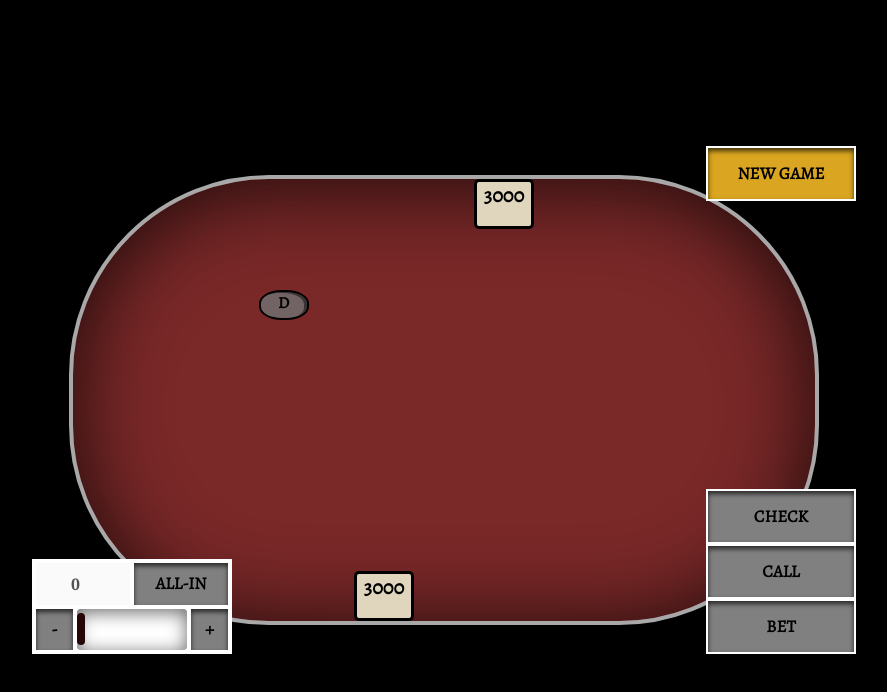
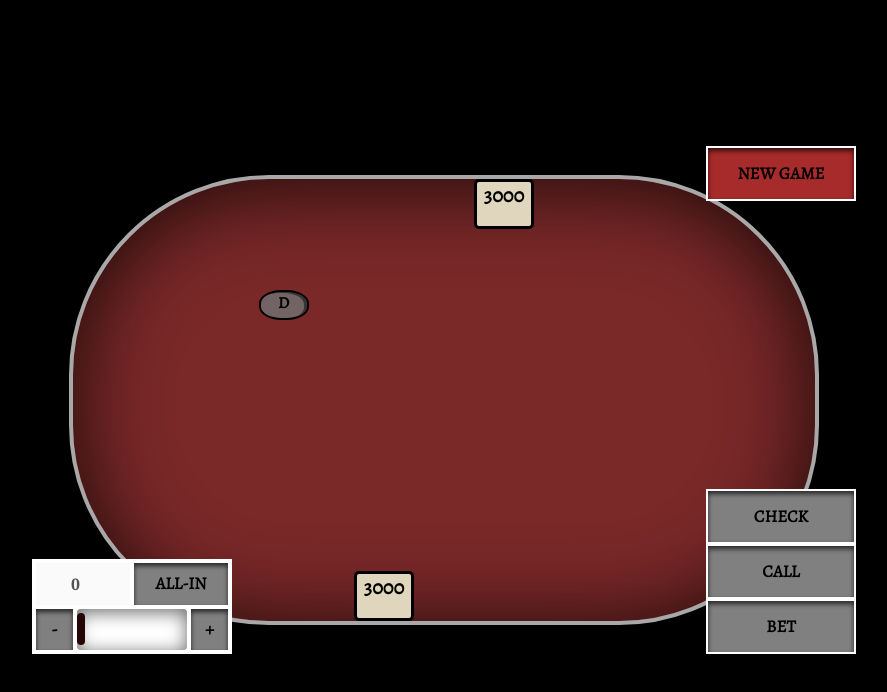
Before and after one commit to segrz8/Heads-up-Hold-em, a React app: page / in a window 1280 px wide. Shown: the top 692 px of the page, without its empty margins (196-1083 px from the left). Built offline with nearby package versions, Linux system fonts and the light colour scheme.

Commit message:
cosmetics

```diff
--- a/src/components/ActionInfo.css
+++ b/src/components/ActionInfo.css
@@ -8,6 +8,7 @@
     z-index: 1;
     background-color: black;
     padding: 4px;
+    /* border: 2px solid rgb(177, 55, 55); */
 }
 
 @media (min-width:730px) {
--- a/src/components/App.js
+++ b/src/components/App.js
@@ -20,6 +20,11 @@ let startCountdown
 const startMoney = 3000
 // const timeBeforeFold = 20000
 const timeBeforePlayer2acts = 1500
+
+// jeden przycisk new
+// animacje kart
+// kolory
+// dzwieki
 
 class App extends React.Component {
 	state = {
@@ -360,7 +365,7 @@ class App extends React.Component {
 	}
 
 	showCards = () => {
-		const { dealCount, smallBlindAmount, bigBlindAmount, disabledShowdown, dealerButtonPosition, player1card1, player1card2, player2card1, player2card2, flop1, flop2, flop3, turn, river } = this.state
+		const { dealCount, smallBlindAmount, bigBlindAmount, disabledShowdown, dealerButtonPosition, player1card1, player1card2, player2card1, player2card2, flop1, flop2, flop3, turn, river, stage } = this.state
 
 		this.setState({ timerActive: false });
 
@@ -416,7 +421,7 @@ class App extends React.Component {
 		// 	this.setState({ actionInfo: '' });
 		// }, 3000);
 
-		if (this.state.stage === 'river') {
+		if (stage === 'river') {
 			this.setState({
 				pot: 0,
 			});
@@ -434,6 +439,12 @@ class App extends React.Component {
 		// setTimeout(() => {
 		// 	this.dealCards()
 		// }, 3000);
+
+		// if (player1money === 0 || player2money === 0) {
+		// 	this.setState({
+		// 		disabledDeal: false,
+		// 	});
+		// }
 	}
 
 	newHand = () => {
@@ -521,7 +532,10 @@ class App extends React.Component {
 			this.setState({ actionInfo: 'Chop', });
 			console.log(choppedPot)
 		}
-
+		this.setState({
+			player1bet: 0,
+			player2bet: 0,
+		});
 	}
 
 	evaluateHand = (hand) => {
@@ -1377,7 +1391,7 @@ class App extends React.Component {
 	}
 
 	render() {
-		const { player1money, player2money, player1bet, player2bet, dealerButtonPosition, pot, disabled, disabledPlayer2, disabledShowdown, smallBlindAmount, bet, bigBlindAmount, disabledDeal, player1card1, player1card2, player2card1, player2card2, flop1, flop2, flop3, turn, river, showPlayer2cards, actionInfo } = this.state
+		const { player1money, player2money, player1bet, player2bet, dealerButtonPosition, pot, disabled, disabledPlayer2, disabledShowdown, smallBlindAmount, bet, bigBlindAmount, disabledDeal, player1card1, player1card2, player2card1, player2card2, flop1, flop2, flop3, turn, river, showPlayer2cards, actionInfo, timerActive } = this.state
 
 		return (
 			<div className="wrapAndRotateInfo" >
@@ -1386,15 +1400,16 @@ class App extends React.Component {
 						actionInfo={actionInfo}
 					/>
 					<OperatingButtons
+						disabledPlayer2={disabledPlayer2}
+						disabledShowdown={disabledShowdown}
+
 						dealCards={this.dealCards}
 						player2turn={this.player2turn}
 						showCards={this.showCards}
-						disabledPlayer2={disabledPlayer2}
-						disabledShowdown={disabledShowdown}
 						disabledDeal={disabledDeal}
 						newHand={this.newHand}
 					/>
-					{this.state.timerActive && <Timer />}
+					{timerActive && <Timer />}
 					<div className="table">
 						<PlayersHUDs
 							player1money={player1money}
@@ -1448,8 +1463,9 @@ class App extends React.Component {
 						bigBlindAmount={bigBlindAmount}
 						smallBlindAmount={smallBlindAmount}
 						disabled={disabled}
+						player1money={player1money}
+
 						betAmountChange={this.betAmountChange}
-						player1money={player1money}
 						allIn={this.allIn}
 						betIncreaseDecrease={this.betIncreaseDecrease}
 					/>
--- a/src/components/OperatingButtons.css
+++ b/src/components/OperatingButtons.css
@@ -20,9 +20,9 @@
     color: black;
 }
 
-.newGame {
+/* .newGame {
     background-color: goldenrod !important;
-}
+} */
 
 @media (min-width:730px) {
     .operatingButtons {
--- a/src/components/Timer.css
+++ b/src/components/Timer.css
@@ -1,5 +1,6 @@
 .timer {
     position: absolute;
+    width: 150px;
     top: 5px;
     left: 5px;
     color: white;
@@ -11,7 +12,3 @@
     text-transform: uppercase;
     /* animation-name: example;animation-duration: 4s; */
 }
-
-.red {
-    color: red;
-}
```
